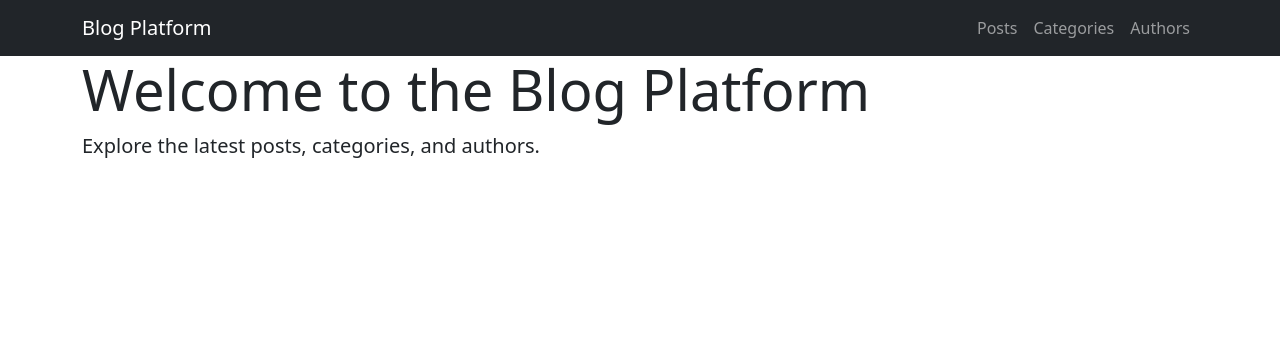
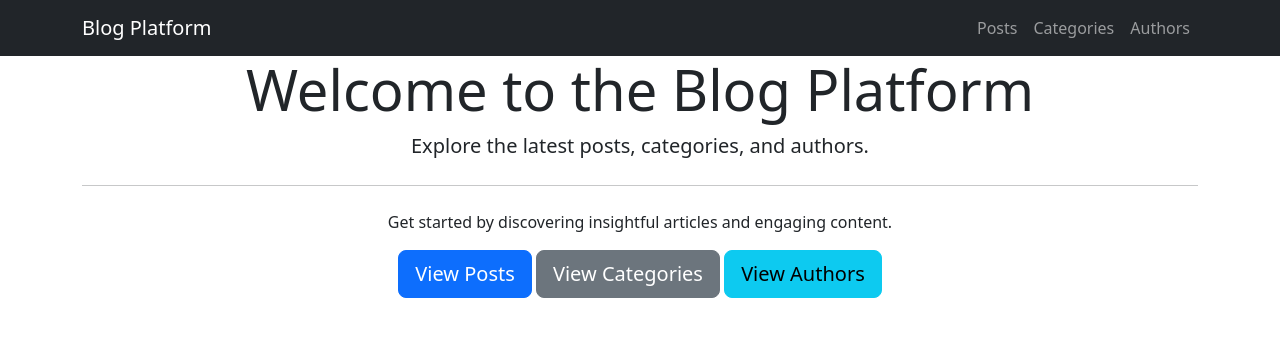
Before and after one commit to MrSinaxx/MaktabCW, a Django app: page / in a window 1280 px wide. Shown: the top 356 px of the page. Run offline with Django 4.2, Linux system fonts and the light colour scheme.

Commit message:
made home.html better

```diff
--- a/CW_15/BlogPlatform/BlogApp/templates/home.html
+++ b/CW_15/BlogPlatform/BlogApp/templates/home.html
@@ -1,11 +1,13 @@
 {% extends 'base.html' %}
 
 {% block content %}
-    <div class="jumbotron">
+    <div class="jumbotron text-center">
         <h1 class="display-4">Welcome to the Blog Platform</h1>
         <p class="lead">Explore the latest posts, categories, and authors.</p>
+        <hr class="my-4">
+        <p>Get started by discovering insightful articles and engaging content.</p>
+        <a class="btn btn-primary btn-lg" href="/posts" role="button">View Posts</a>
+        <a class="btn btn-secondary btn-lg" href="/categories" role="button">View Categories</a>
+        <a class="btn btn-info btn-lg" href="/authors" role="button">View Authors</a>
     </div>
-
-
-
 {% endblock %}
```
